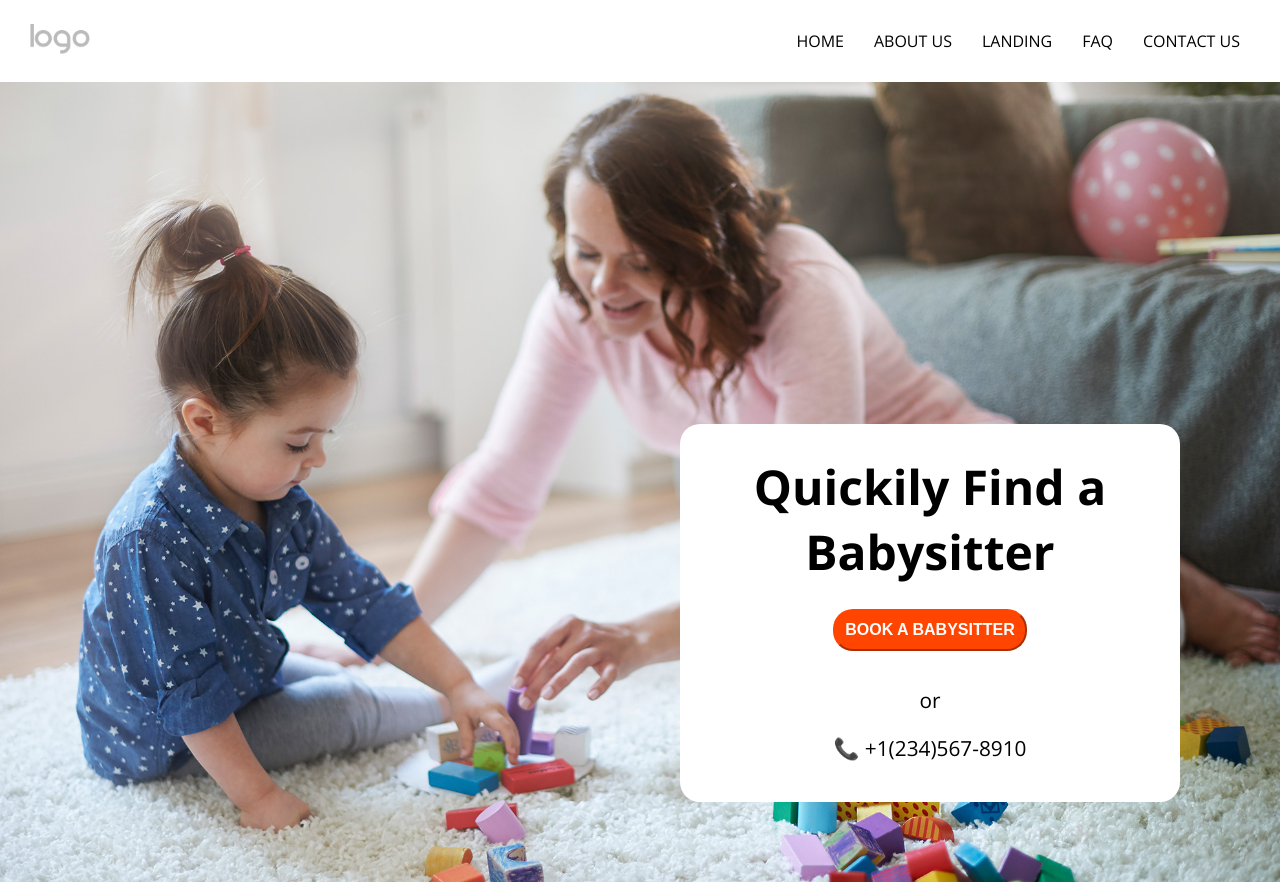
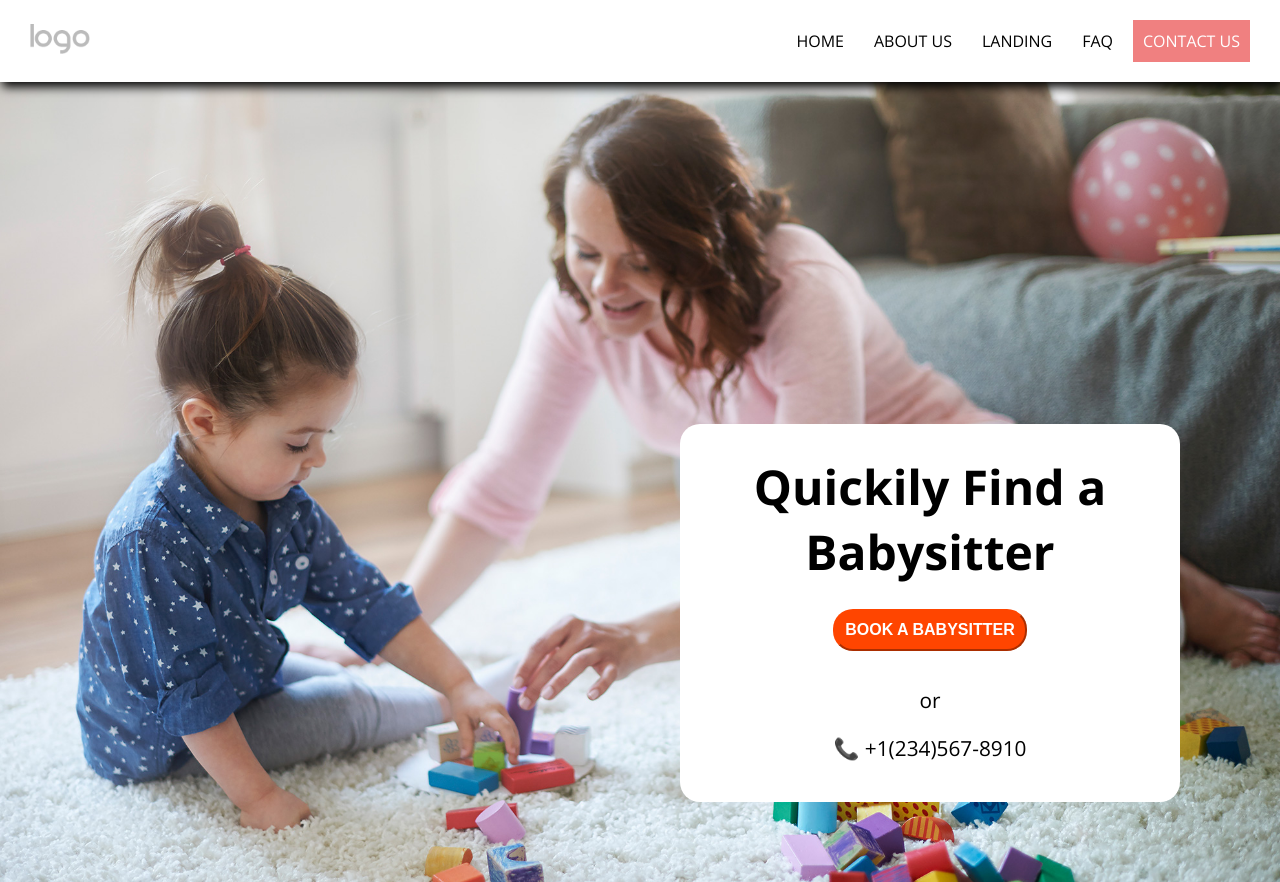
Before and after one commit to pavanummagani1/R_navbar2, a plain HTML site: page index.html in a window 1280 px wide. Drawn offline with nearby package versions, Linux system fonts and the light colour scheme.

Commit message:
Responsive navbar2

```diff
--- a/index.html
+++ b/index.html
@@ -19,7 +19,7 @@
             <a href="#">ABOUT US</a>
             <a href="#">LANDING</a>
             <a href="#">FAQ</a>
-            <a href="#">CONTACT US</a>
+            <a href="#" class="contact">CONTACT US</a>
         </div>
         <span class="hamburger"><i class="fa-solid fa-bars"></i></span>
     </header>
--- a/style.css
+++ b/style.css
@@ -19,6 +19,11 @@ header{
     justify-content: space-between;
     align-items: center;
     padding: 20px 30px;
+    background-color: #fff;
+    box-shadow: 2px 5px 10px #000;
+    position: sticky;
+    top: 0px;
+    z-index: 1;
 }
 .nav-items{
     display: flex;
@@ -29,6 +34,11 @@ header{
 .nav-items>a:hover{
     background-color: #f08080;
     color: #fff;
+}
+.contact{
+    background-color: #f08080;
+    color: #fff;
+
 }
 .hamburger{
     display: none;
```
